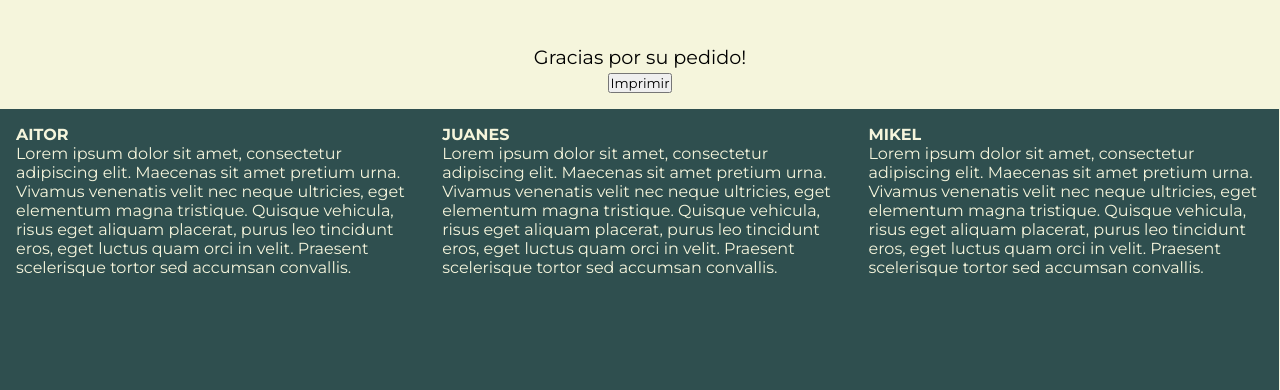
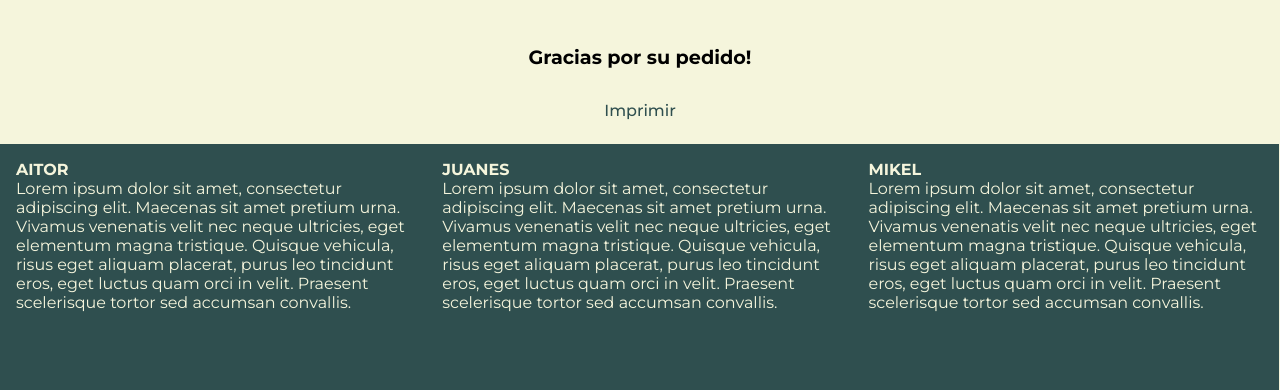
Before and after one commit to ilablak/libreria, a website built with Vite: page src/html/basket.html in a window 1280 px wide. Shown: the part 406-796 px from the top of the page. Built offline with nearby package versions, Linux system fonts and the light colour scheme.

Commit message:
feat [h001] Styles

```diff
--- a/src/html/basket.html
+++ b/src/html/basket.html
@@ -35,19 +35,16 @@
     </header>
     <div class="content">
         <div>
-
             <h1>Sus Libros:</h1>
             <br>
         </div>
 
         <div>
-
-
-            <ul id="cesta"></ul>
+            <ol id="cesta" class="cesta"></ol>
             <br>
-            <p>Gracias por su pedido!</p>
-
-            <button>Imprimir</button>
+            <p><strong>Gracias por su pedido!</strong></p>
+            <br>
+            <a href="#" class="btn-a">Imprimir</a>
 
         </div>
     </div>
--- a/src/styles/basket.css
+++ b/src/styles/basket.css
@@ -157,6 +157,33 @@ header h1 {
     text-align: center;
 }
 
+.cesta {
+    text-align: left;
+    font-family: 'AbrilFatface';
+    font-size: 16px;
+    color: #2f4f4f;
+
+}
+
+.btn-a {
+    border-radius: 3px;
+    color: #2f4f4f;
+    padding: 8px 16px;
+    text-align: center;
+    text-decoration: none;
+    display: inline-flex;
+    font-weight: 500;
+    font-size: 16px;
+    cursor: pointer;
+    -webkit-transition-duration: 0.2s;
+    transition-duration: 0.2s;
+}
+
+.btn-a:hover {
+    box-shadow: 2px 2px 10px #2f4f4f;
+
+}
+
 /* Style the footer */
 .footer-wrap {
     font-family: 'AbrilFatface';
```
